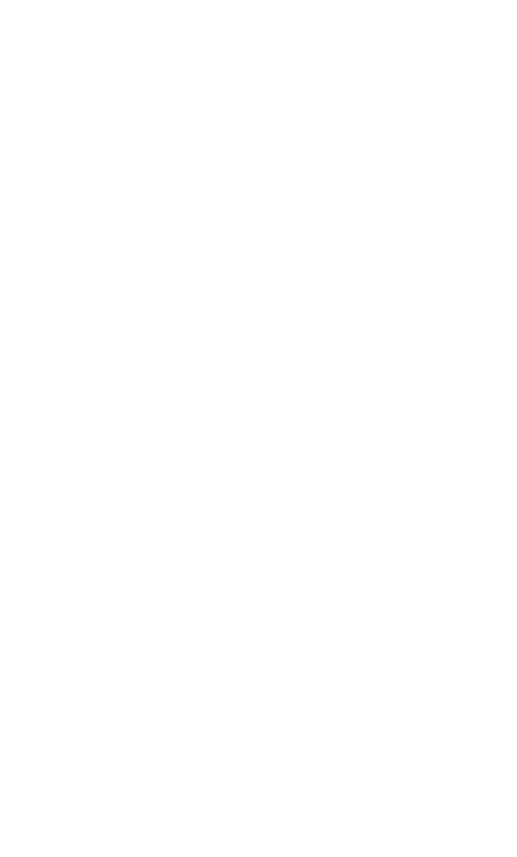
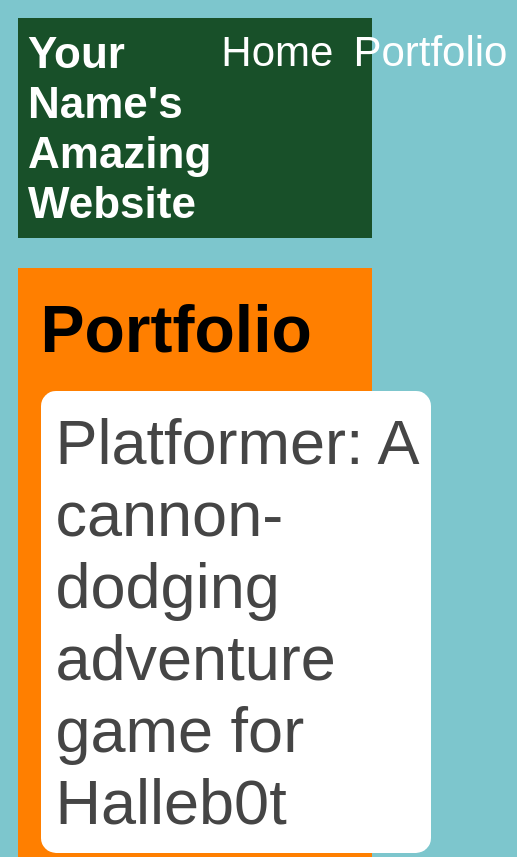
Before and after one commit to jordanc-spec/jordanc-spec.github.io, a plain HTML site: page portfolio.html in a window 390 px wide. Shown: the top 857 px of the page, 517 px wide, since content can reach past the window. Drawn offline with Linux system fonts and the light colour scheme.

Commit message:
add portfolio page to website

```diff
--- a/portfolio.html
+++ b/portfolio.html
@@ -0,0 +1,42 @@
+<!DOCTYPE html>
+<html>
+  <head>
+    <title>My Portfolio Page</title>
+    <link rel="stylesheet" href="style.css" />
+  </head>
+
+  <body>
+    <!-- All content goes here -->
+    <div id="all-contents">
+      <nav>
+<h1>Your Name's Amazing Website</h1>
+  <ul id="nav-ul">
+    <li class="nav-li">
+      <a href="index.html">Home</a>
+    </li>
+    <li class="nav-li">
+      <a href="portfolio.html">Portfolio</a>
+    </li>
+  </ul>
+  </nav>
+
+  <main>
+<div class="content">
+    <h1>Portfolio</h1>
+    <ul id="portfolio">
+
+    <li>
+  <a href="fsd-projects/platformer/">Platformer: A cannon-dodging adventure game for Halleb0t</a>
+</li>
+<li>
+  <a href="fsd-projects/bouncing-box/">Bouncing Box: A fun introduction to web game development</a>
+</li>
+<li>
+  <a href="fsd-projects/circularity/">Circularity: A poetic motion experiment with circles</a>
+</li>
+    </ul>
+  </div>
+  </main>
+    </div>
+  </body>
+</html>
--- a/style.css
+++ b/style.css
@@ -75,3 +75,79 @@
 h2, h3 {
     margin: 0px;
 }
+
+/* Portfolio styles */
+.content h1 {
+  color: black;
+}
+
+#portfolio {
+  list-style-type: none;
+  padding-left: 0;
+}
+
+#portfolio li {
+  background: #fff;
+  padding: 10px;
+  border-radius: 10px;
+  margin-bottom: 10px;
+}
+
+#portfolio li:hover {
+  background: #eee;
+}
+
+#portfolio a {
+  text-decoration: none;
+  color: #454545;
+}
+
+/* responsive web design */
+@media screen and (min-width: 120px) and (max-width: 1080px) {
+  main {
+    height: 100ch;
+    zoom: 1.5;
+    display: grid;
+  }
+
+  h1 {
+    font-size: 44px;
+  }
+
+  h2 {
+    font-size: 42px;
+  }
+
+  h3 {
+    font-size: 36px;
+  }
+
+  #all-contents {
+    height: 100ch;
+    margin: none;
+  }
+
+  a {
+    font-size: 42px;
+  }
+
+  .sidebar {
+    margin-right: 0px;
+    justify-content: center;
+    align-items: center;
+  }
+
+  .sidebar-img {
+    width: 100%;
+  }
+
+  p,
+  li {
+    font-size: 24px;
+  }
+
+  .content {
+    align-content: center;
+    justify-content: center;
+  }
+}
```
Also changed, not shown: index.html (+2 -2 lines).
